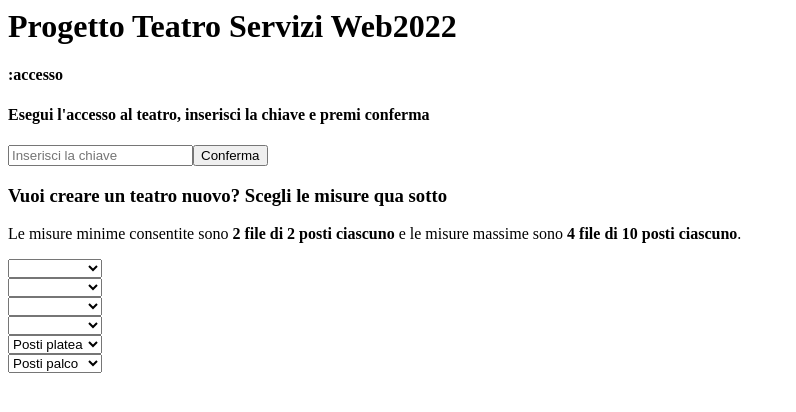
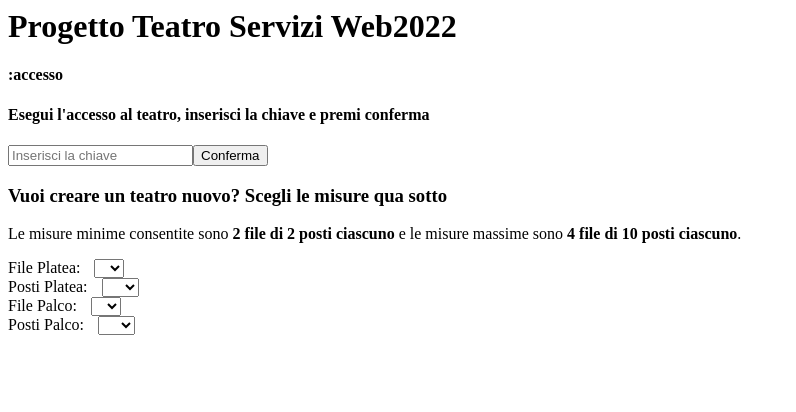
Before and after one commit to Framattat/progetto-teatro-serviziweb-angular, an Angular app: page / in a window 1280 px wide. Shown: the top 412 px of the page, without its empty margins (0-796 px from the left). Built offline with nearby package versions, Linux system fonts and the light colour scheme.

Commit message:
Nuovo teatro finito

```diff
--- a/src/app/newteatro/newteatro.component.html
+++ b/src/app/newteatro/newteatro.component.html
@@ -5,27 +5,11 @@
     <strong>2 file di 2 posti ciascuno</strong> e le misure massime sono
     <strong>4 file di 10 posti ciascuno</strong>.
   </p>
-  <div *ngFor="let zona of conf">
-    <select>
-      {{
-        zona
-      }}
+  <div *ngFor="let zona of conf; index as i">
+    {{ zona }}:
+    <select style="margin-left: 10px;" (change)="valore_selezionato($event, i)">
       <option disabled selected></option>
-      <option *ngFor="let numero of conf" [value]="numero">
-        {{ numero }}
-      </option>
-    </select>
-  </div>
-  <div *ngFor="let zona of ['platea', 'palco']">
-    <select
-      (change)="
-        valore_selezionato($event, zona, conf.length == 3 ? 'f_' : 'p_')
-      "
-    >
-      <option disabled selected>
-        {{ conf.length == 3 ? 'File' : 'Posti' }} {{ zona }}
-      </option>
-      <option *ngFor="let numero of conf" [value]="numero">
+      <option *ngFor="let numero of i % 2 == 0 ? file : posti" [value]="numero">
         {{ numero }}
       </option>
     </select>
--- a/src/app/newteatro/newteatro.component.ts
+++ b/src/app/newteatro/newteatro.component.ts
@@ -20,12 +20,8 @@ export class NewteatroComponent implements OnInit {
   teatro_config: number[] = [];
   avviso: string = '';
 
-  valore_selezionato(valore, config, config_2) {
-    return console.log(valore.target.value, config, config_2);
-    if (config == 'platea') {
-      this.teatro_config[0] = +valore.target.value;
-    } else {
-    }
+  valore_selezionato(valore, index) {
+    this.teatro_config[index] = +valore.target.value;
   }
 
   nuovo_teatro() {
```
